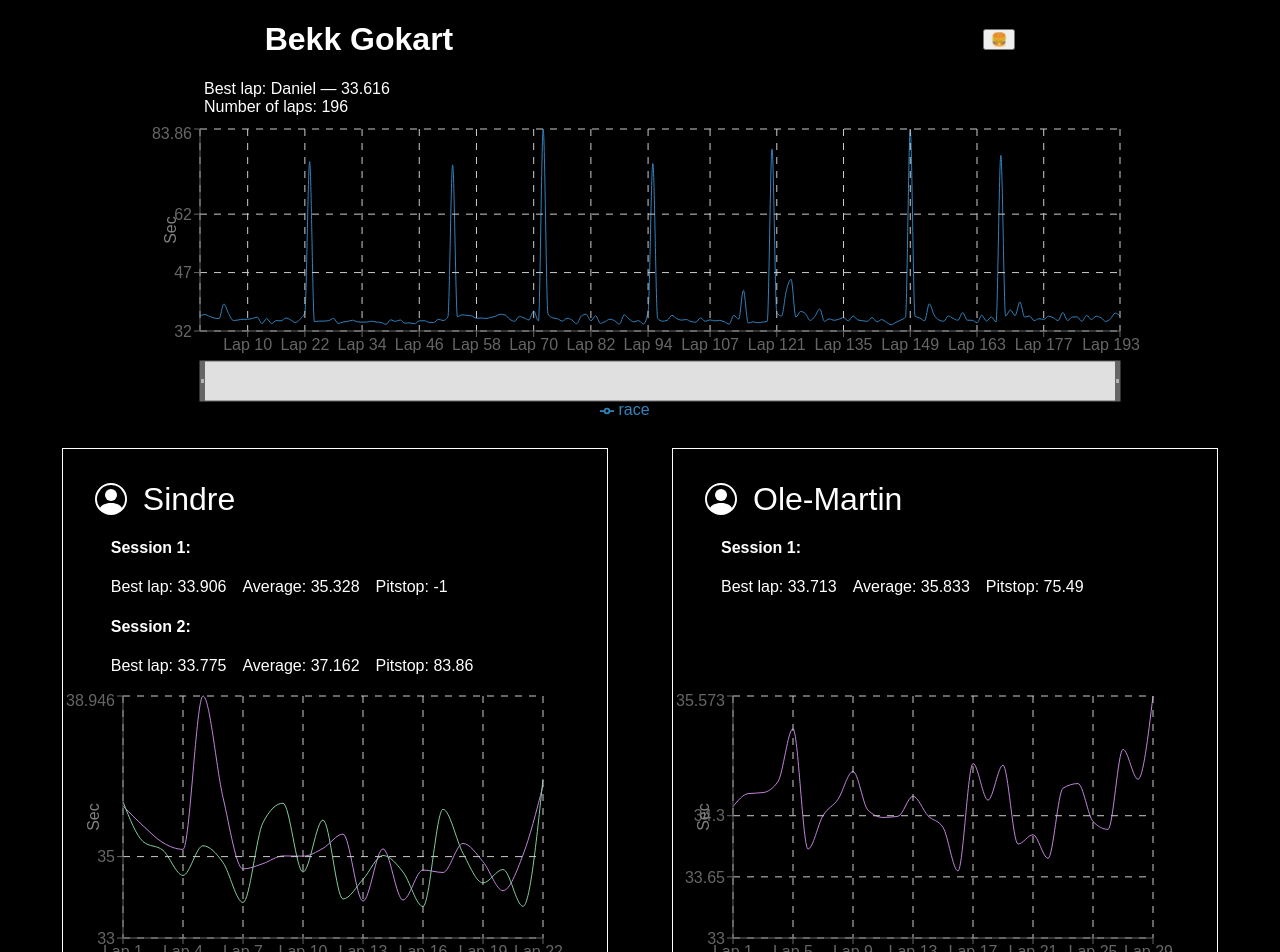
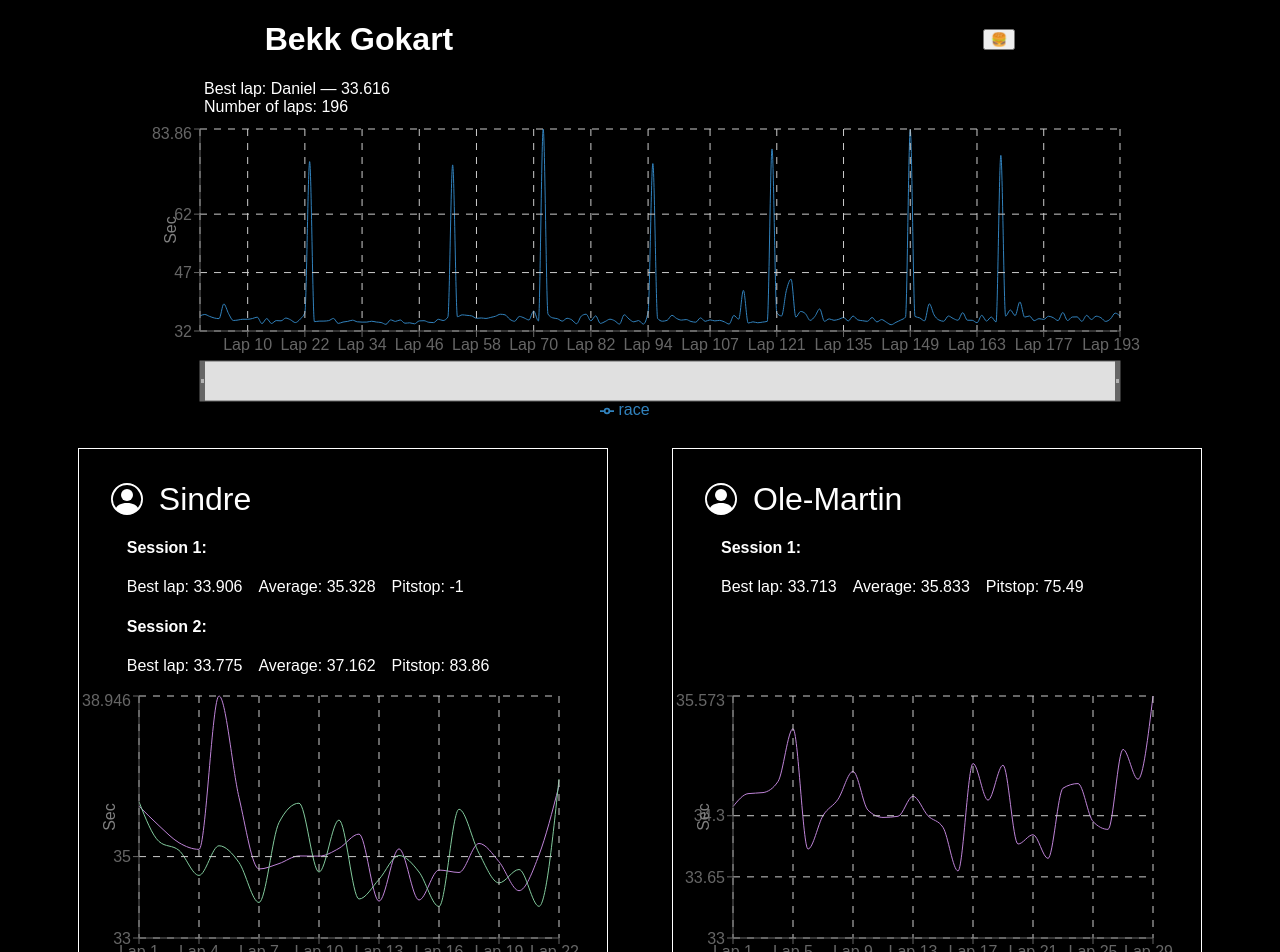
Before and after one commit to MathiasSJacobsen/gokart-stats, a React (Create React App) app: page / in a window 1280 px wide. Shown: the top 952 px of the page. Built offline with nearby package versions, Linux system fonts and the light colour scheme.

Commit message:
Fix padding

```diff
--- a/src/personalStats/PersonalStat.tsx
+++ b/src/personalStats/PersonalStat.tsx
@@ -11,6 +11,7 @@ import {
   ReferenceLine,
 } from "recharts";
 import styled from "styled-components/macro";
+import { getAverageSessionLapTime } from "../dataCrunshing";
 import { useWindowSize } from "../hooks/useWindowSize";
 import { SessionData, Session } from "../Types";
 import { sessionEnumToSessionNr } from "../utils";
@@ -20,19 +21,6 @@ type Props = {
   user: SessionData;
 };
 
-const StatContainer = styled.div`
-  grid-column: span 2;
-  display: flex;
-  flex-direction: column;
-  margin: 1.5rem;
-  padding: 0 2rem 1rem 0;
-  border: solid 1px;
-
-  @media (max-width: 767px) {
-    grid-column: span 4;
-  }
-`;
-
 const PersonalStat = ({ user }: Props) => {
   const [data, setData] = useState(user);
 
@@ -41,15 +29,9 @@ const PersonalStat = ({ user }: Props) => {
   const [chartWidth, setChartWidth] = useState(0);
 
   useEffect(() => {
-    //setAverage(getAverageSessionLapTime(data.laps));
-  }, [data]);
-
-  useEffect(() => {
     setChartHeight(vertical > 767 ? 300 : 200);
     setChartWidth(vertical > 767 ? 500 : 300);
   }, [vertical]);
-
-  const [average, setAverage] = useState(0);
 
   return (
     <StatContainer>
@@ -100,7 +82,6 @@ const PersonalStat = ({ user }: Props) => {
               stroke="#82ca9d"
             />
           )}
-          <ReferenceLine y={average} stroke="#8bffde9f" />
           <Legend />
           <CartesianGrid stroke="#ccc" strokeDasharray="7 7" />
           <XAxis dataKey="name" />
@@ -134,6 +115,9 @@ const Name = styled.div`
   flex-direction: row;
   align-items: center;
   margin: 1rem;
+  @media (max-width: 767px) {
+    font-size: 1.5em;
+  }
 `;
 const MySpan = styled.span`
   margin-left: 1rem;
@@ -142,3 +126,17 @@ const MySpan = styled.span`
 const ChartContainer = styled.div`
   margin-top: auto;
 `;
+
+const StatContainer = styled.div`
+  grid-column: span 2;
+  display: flex;
+  flex-direction: column;
+  margin: 1.5rem;
+  padding: 0 1rem 1rem 0;
+  border: solid 1px;
+
+  @media (max-width: 767px) {
+    grid-column: span 4;
+    padding: 0 0rem 1rem 0;
+  }
+`;
```
